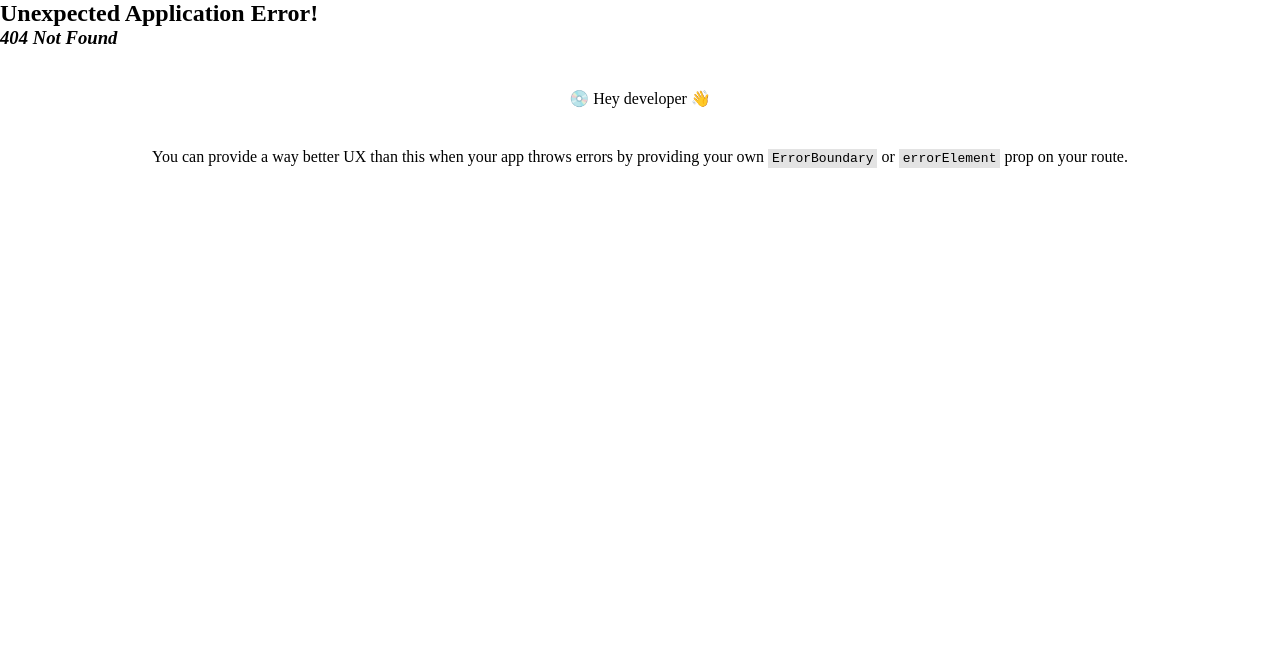
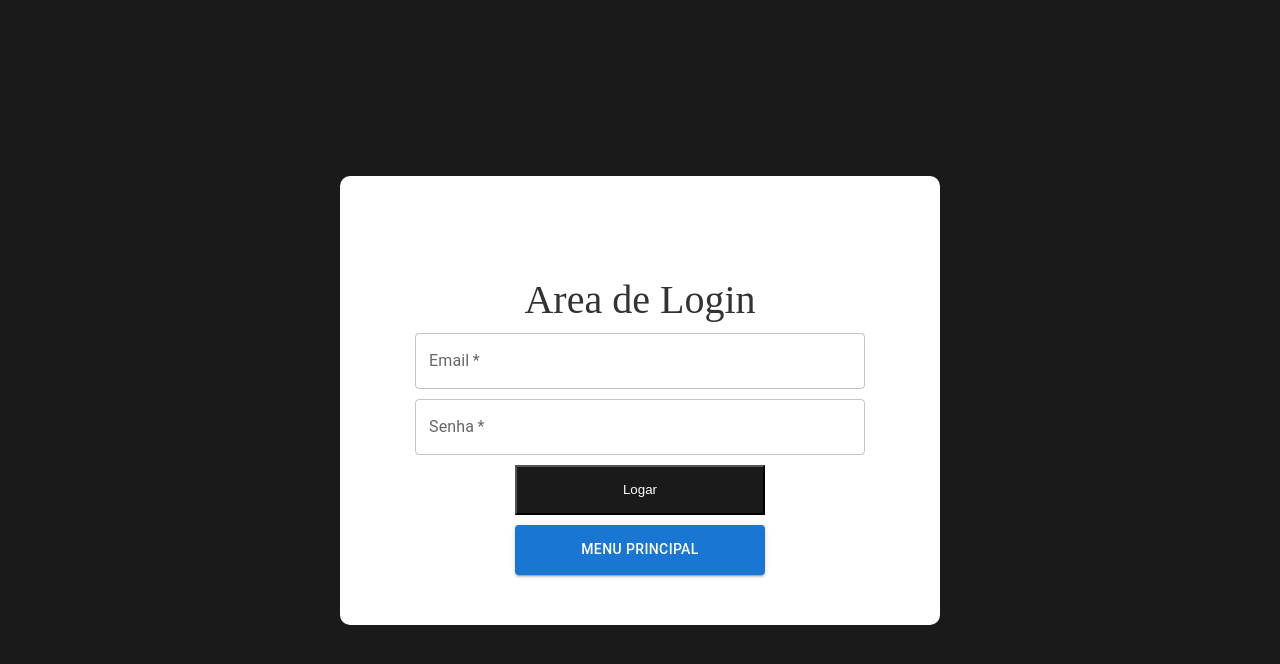
Before and after one commit to vitinn12/React, a React (Vite) app in the folder projeto-react/react/: page /login in a window 1280 px wide. Before the commit this address had no page. Shown: the top 664 px of the page. Built offline with nearby package versions, Linux system fonts and the light colour scheme.

Commit message:
dando inicio ao login usando requisicao http

```diff
--- a/projeto-react/react/index.html
+++ b/projeto-react/react/index.html
@@ -8,5 +8,6 @@
   <body>
     <div id="root"></div>
     <script type="module" src="/src/main.jsx"></script>
+
   </body>
 </html>
--- a/projeto-react/react/src/App.jsx
+++ b/projeto-react/react/src/App.jsx
@@ -21,7 +21,7 @@ export function App() {
 
       <div className="links">
         <a class="cadastrar" onClick={Cadastrar}> Cadastrar</a>
-        <a class="cadastrar" onClick={Login}> Login</a>
+        <a class="cadastrar" onClick={Login}>Login</a>
         <a class="cadastrar" onClick={Usuarios}> Usuarios Cadastrados</a>
       </div>
 
--- a/projeto-react/react/src/pages/Cadastrar.jsx
+++ b/projeto-react/react/src/pages/Cadastrar.jsx
@@ -11,6 +11,9 @@ export const Cadastrar = () => {
   const [password, setSenha] = useState('');
 
   const navigate = useNavigate();
+  function Home() {
+    navigate('/');
+  }
 
   const handleSubmit = async (event) => {
     event.preventDefault();
@@ -34,7 +37,7 @@ const handleSubmit = async (event) => {
 
     const data = await response.json();
     alert(data.message);
-    navigate ('/')
+    navigate('/')
 
   };
 
@@ -45,35 +48,36 @@ const handleSubmit = async (event) => {
 
         <nav>
           <TextField
-            label="nome"
+            label="Nome"
             variant="outlined"
             value={nome}
             onChange={(e) => setNome(e.target.value)}
             required
           />
           <TextField
-            label="email"
+            label="Email"
             variant="outlined"
             value={email}
             onChange={(e) => setEmail(e.target.value)}
             required
           />
           <TextField
-            label="cpf"
+            label= "CPF"
             variant="outlined"
             value={cpf}
             onChange={(e) => setCpf(e.target.value)}
             required
           />
           <TextField
-            label="telefone"
+            label="Telefone"
             variant="outlined"
             value={telefone}
             onChange={(e) => setTelefone(e.target.value)}
             required
           />
           <TextField
-            label="password"
+            label="Password"
+            type="password"
             variant="outlined"
             value={password}
             onChange={(e) => setSenha(e.target.value)}
@@ -83,6 +87,7 @@ const handleSubmit = async (event) => {
 
         </nav>
           <button type="submit">Enviar</button>
+          <button onClick={Home} >Menu</button>
       </form>
     </section>
   );
--- a/projeto-react/react/src/pages/Login.jsx
+++ b/projeto-react/react/src/pages/Login.jsx
@@ -1,7 +1,70 @@
+import { Button, TextField } from "@mui/material";
+import React, { useState } from "react";
+import { useNavigate } from "react-router-dom";
+
 export const Login = () => {
+    const navigate = useNavigate();
+    function Home () {
+      navigate ('/')
+    }
+    const [email, setEmail] = useState('');
+    const [password, setSenha] = useState('');
+
+    const requisicao = async (event) => {
+        event.preventDefault();
+
+        const userData = {
+            email,
+            password,
+        }
+
+        const response = await fetch ('http://localhost:5000/signin', {
+            method: 'POST',
+            headers: {
+                'Content-Type': 'application/json',
+            },
+            body: JSON.stringify(userData),
+        });
+
+        if (!response.ok){
+            throw new Error ('Erro ao fazer Login.')
+        }
+        if (data.success){
+            navigate ('/')
+        }
+
+        const data = await response.json();
+        alert(data.message)
+
+    }
+
+
     return (
-        <>
+        <section>
+            <form onSubmit={requisicao}>
+            <h1>Area de Login</h1>
+                <nav>
+                    <TextField
+                        label = "Email"
+                        variant="outlined"
+                        value={email}
+                        onChange={(e) => setEmail(e.target.value)}
+                        required
+                    />
+                    <TextField
+                        label = "Senha"
+                        type="password"
+                        variant="outlined"
+                        value={password}
+                        onChange={(e) => setSenha(e.target.value)}
+                        required
+                    />
 
-        </>
+                </nav>
+
+                    <button type="submit">Logar</button>
+                    <Button onClick={Home} variant="contained">Menu Principal</Button>
+            </form>
+        </section>
     );
 };
--- a/projeto-react/react/src/pages/Usuarios.jsx
+++ b/projeto-react/react/src/pages/Usuarios.jsx
@@ -1,5 +1,4 @@
 import React from "react";
-import { TableUsers } from "../components/TableUsers";
 import { Button } from "@mui/material";
 import { useNavigate } from "react-router-dom";
 
```
Also changed, not shown: projeto-react/react/src/assets/cadastro.css (added, +9 -0 lines), projeto-react/react/src/main.jsx (+6 -1 lines), projeto-react/react/src/assets/App.css (line endings or trailing spaces). Lines whose indentation alone changed are shown as unchanged.
